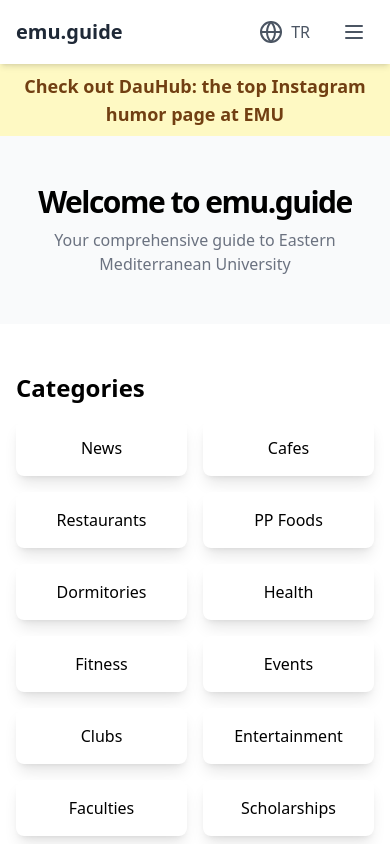
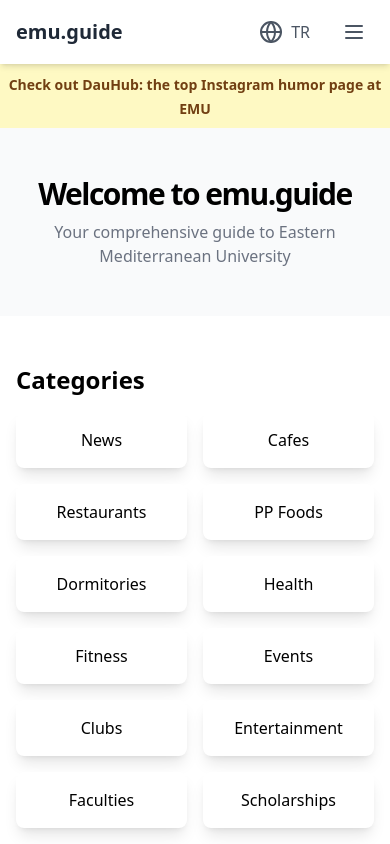
Before and after one commit to atasoya/emu-guide, a Next.js app: page / in a window 390 px wide. Shown: the top 844 px of the page. Built offline with nearby package versions, Linux system fonts and the light colour scheme.

Commit message:
Make text responsive

```diff
--- a/src/app/page.tsx
+++ b/src/app/page.tsx
@@ -71,7 +71,7 @@
             href="https://www.instagram.com/dauhub"
             target="_blank"
             rel="noopener noreferrer"
-            className="font-bold text-lg hover:underline"
+            className="font-bold text-sm hover:underline md:text-lg"
           >
             {language === 'en'
               ? 'Check out DauHub: the top Instagram humor page at EMU'
```
